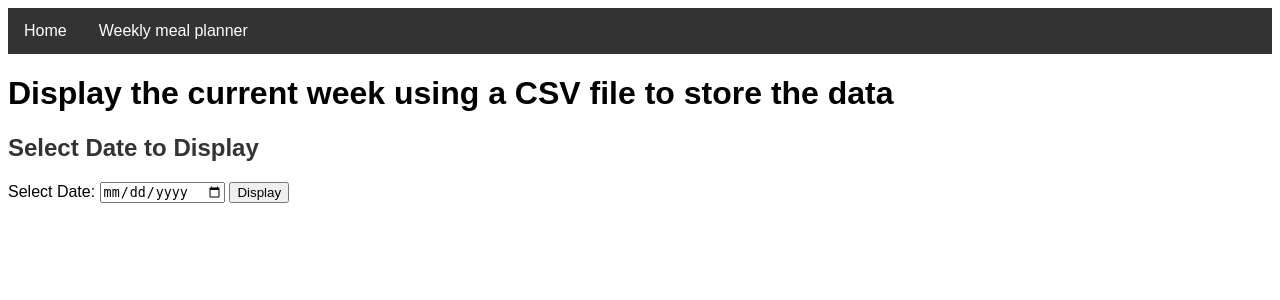
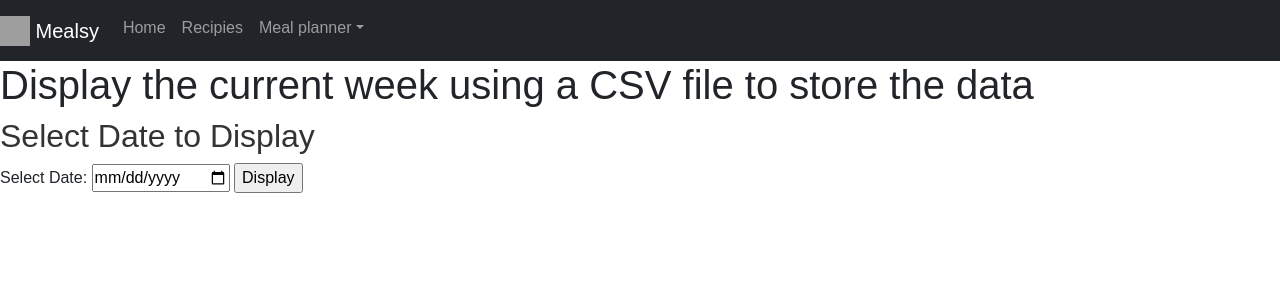
Before and after one commit to Mulack123/meal_planner, a PHP site: page /php/currentWeek.php in a window 1280 px wide. Shown: the top 300 px of the page. Run offline with PHP 8.4, Linux system fonts and the light colour scheme; grey boxes are pictures that could not be loaded.

Commit message:
Restructured file system

```diff
--- /dev/null
+++ b/css/mystyle.css
@@ -0,0 +1,25 @@
+body {
+    font-family: Arial, Helvetica, sans-serif;
+  }
+
+  .recipe {
+    border: 1px solid #ccc;
+    padding: 20px 5px;
+    margin-bottom: 20px;
+    border-radius: 5px;
+}
+h2 {
+    color: #333;
+}
+ul {
+    list-style-type: none;
+    padding: 0;
+}
+li {
+    margin-bottom: 5px;
+}
+
+table, th, td {
+  border: 1px solid black;
+  border-collapse: collapse;
+}
--- a/mystyle.css
+++ /dev/null
@@ -1,108 +0,0 @@
-body {
-    font-family: Arial, Helvetica, sans-serif;
-  }
-
-  .navbar {
-    overflow: hidden;
-    background-color: #333;
-  }
-
-  .navbar a {
-    float: left;
-    font-size: 16px;
-    color: white;
-    text-align: center;
-    padding: 14px 16px;
-    text-decoration: none;
-  }
-
-  .navbar .user-button {
-    background-color: #333;
-    border: none;
-    color: #333;
-    padding: 3px 10px;
-    text-align: center;
-    text-decoration: none;
-    display: inline-block;
-    font-size: 16px;
-    margin: 8px 10px;
-    cursor: pointer;
-    border-radius: 50%;
-}
-.navbar .user-button:hover {
-    background-color: inherit;
-}
-
-.navbar .right {
-  float: right;
-
-}
-
-
-  .dropdown {
-    float: left;
-    overflow: hidden;
-  }
-
-.dropdown .dropbtn {
-    font-size: 16px;
-    border: none;
-    outline: none;
-    color: white;
-    padding: 14px 16px;
-    background-color: inherit;
-    font-family: inherit;
-    margin: 0;
-}
-
-.navbar a:hover, .dropdown:hover .dropbtn {
-    background-color: red;
-}
-
-  .dropdown-content {
-    display: none;
-    position: absolute;
-    background-color: #f9f9f9;
-    min-width: 160px;
-    box-shadow: 0px 8px 16px 0px rgba(0,0,0,0.2);
-    z-index: 1;
-  }
-
-  .dropdown-content a {
-    float: none;
-    color: black;
-    padding: 12px 16px;
-    text-decoration: none;
-    display: block;
-    text-align: left;
-  }
-
-  .dropdown-content a:hover {
-    background-color: #ddd;
-  }
-
-  .dropdown:hover .dropdown-content {
-    display: block;
-  }
-
-  .recipe {
-    border: 1px solid #ccc;
-    padding: 20px;
-    margin-bottom: 20px;
-    border-radius: 5px;
-}
-h2 {
-    color: #333;
-}
-ul {
-    list-style-type: none;
-    padding: 0;
-}
-li {
-    margin-bottom: 5px;
-}
-
-table, th, td {
-  border: 1px solid black;
-  border-collapse: collapse;
-}
--- a/currentWeek.php
+++ b/php/currentWeek.php
@@ -3,7 +3,9 @@
 <html>
 
 <head>
-    <link rel="stylesheet" href="mystyle.css">
+    <link href="https://cdn.jsdelivr.net/npm/bootstrap@5.3.3/dist/css/bootstrap.min.css" rel="stylesheet" integrity="sha384-QWTKZyjpPEjISv5WaRU9OFeRpok6YctnYmDr5pNlyT2bRjXh0JMhjY6hW+ALEwIH" crossorigin="anonymous">
+    <link rel="stylesheet" href="css/mystyle.css">
+    <script src="https://cdn.jsdelivr.net/npm/bootstrap@5.3.3/dist/js/bootstrap.bundle.min.js" integrity="sha384-YvpcrYf0tY3lHB60NNkmXc5s9fDVZLESaAA55NDzOxhy9GkcIdslK1eN7N6jIeHz" crossorigin="anonymous"></script>
 
     <style>
         table {
@@ -22,22 +24,8 @@
 
 </head>
 
-<body style="background-color:rgb(255, 255, 255);">
-
-    <div class="navbar">
-        <a href="index.html">Home</a>
-        <div class="dropdown">
-            <button class="dropbtn">Weekly meal planner
-                <i class="fa fa-caret-down"></i>
-            </button>
-            <div class="dropdown-content">
-            <a href="currentWeek.php">Current week</a>
-            <a href="createWeek.html">Add a week</a>
-            <a href="#">Past weeks</a>
-            <a href="mealList.html">Recipes</a>
-            </div>
-        </div>
-    </div>
+<body>
+    <?php include("navBar.php"); ?>
 
     <h1>Display the current week using a CSV file to store the data</h1>
 
--- /dev/null
+++ b/php/navBar.php
@@ -0,0 +1,36 @@
+<html>
+
+<script src="https://cdnjs.cloudflare.com/ajax/libs/font-awesome/5.15.4/js/all.min.js"></script>
+<link rel="stylesheet" href="css/mystyle.css">
+
+
+
+<nav class="navbar navbar-expand-md navbar-dark bg-dark">
+<a class="navbar-brand" href="#">
+    <img src="https://cdn-icons-png.flaticon.com/512/1867/1867966.png" width="30" height="30" class="d-inline-block align-top" alt="">
+    Mealsy
+  </a>
+  <button class="navbar-toggler" type="button" data-toggle="collapse" data-target="#navbarNav" aria-controls="navbarNav" aria-expanded="false" aria-label="Toggle navigation">
+    <span class="navbar-toggler-icon"></span>
+  </button>
+  <div class="collapse navbar-collapse" id="navbarNav">
+    <ul class="navbar-nav">
+      <li class="nav-item active">
+        <a class="nav-link" href="/index.php">Home <span class="sr-only">(current)</span></a>
+      </li>
+      <li class="nav-item">
+        <a class="nav-link" href="/php/mealList.php">Recipies</a>
+      </li>
+      <li class="nav-item dropdown">
+                    <a href="#" class="nav-link dropdown-toggle" data-bs-toggle="dropdown">Meal planner</a>
+                    <div class="dropdown-menu">
+                        <a href="/php/createWeek.php" class="dropdown-item">Create a week</a>
+                        <a href="/php/currentWeek.php" class="dropdown-item">View meal plan</a>
+                        <a href="#" class="dropdown-item">Test</a>
+                    </div>
+                </li>
+    </ul>
+  </div>
+</nav>
+
+<html>
```
Also changed, not shown: data.csv (deleted, +0 -7 lines), index.html (deleted, +0 -48 lines), index.php (added, +37 -0 lines), mealList.html (deleted, +0 -83 lines), php/createWeek.php (renamed from createWeek.html, +5 -15 lines), php/display_csv.php (renamed from display_csv.php, +5 -16 lines), php/mealList.php (added, +104 -0 lines), html/login.html (renamed from login.html), php/process_form.php (renamed from process_form.php).
